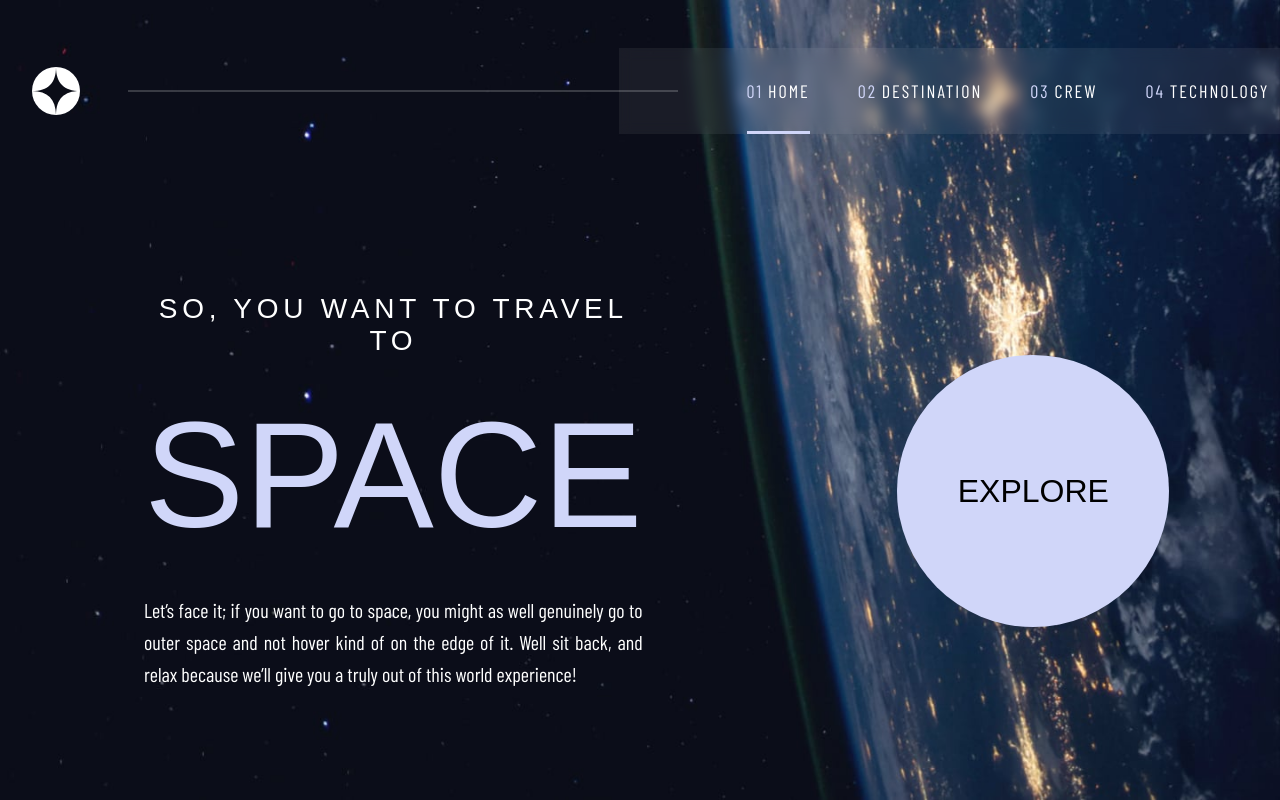
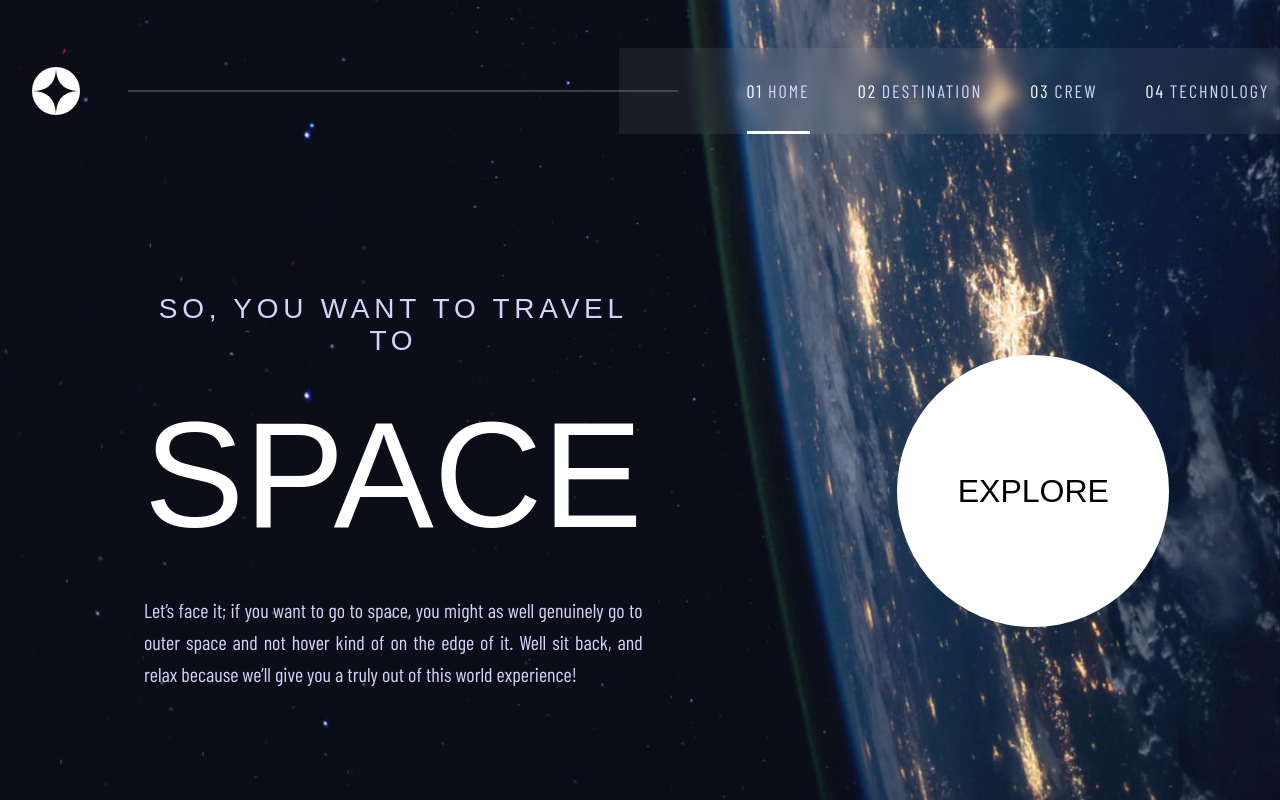
Before and after one commit to StalinAM/space-tourism, a Next.js app: page / in a window 1280 px wide. Built offline with nearby package versions, Linux system fonts and the light colour scheme; a web font is replaced by a local one.

Commit message:
update css

```diff
--- a/styles/globals.css
+++ b/styles/globals.css
@@ -1,6 +1,6 @@
 :root {
-  --title: #d0d6f9;
-  --subtitle: #ffffff;
+  --subtitle: #d0d6f9;
+  --title: #ffffff;
   --opacity: rgba(255, 255, 255, 0.189);
 }
 *,
```
